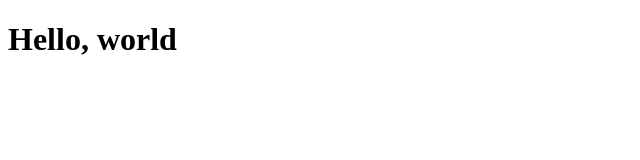
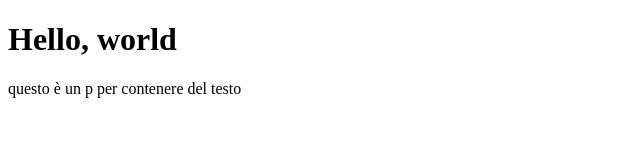
Before and after one commit to franciowel/html-css-repo, a plain HTML site: page index.html in a window 1280 px wide. Shown: the whole page, without its empty margins (0-640 px from the left). Drawn offline with Linux system fonts and the light colour scheme.

Commit message:
ho aggiunto un p con del testo

```diff
--- a/index.html
+++ b/index.html
@@ -7,6 +7,9 @@
     <title>Document</title>
 </head>
 <body>
+
     <h1>Hello, world</h1>
+    <p>questo è un p per contenere del testo</p>
+
 </body>
 </html>
```
